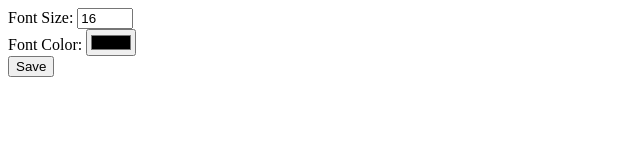
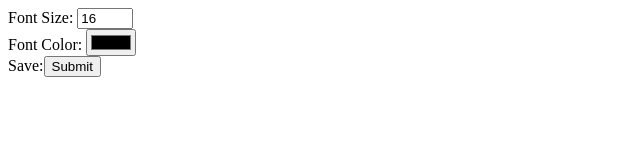
Before and after one commit to acciojob/preferred-cookie-MeghanaSubramanyam, a website: page main.html in a window 1280 px wide. Shown: the whole page, without its empty margins (0-640 px from the left). Drawn offline with Linux system fonts and the light colour scheme.

Commit message:
created a submission

```diff
--- a/main.html
+++ b/main.html
@@ -23,7 +23,7 @@
         <label for="fontcolor">Font Color:</label>
         <input type="color" id="fontcolor" name="fontcolor" value="#000000">
         <br>
-        <button type="submit">Save</button>
+        Save:<input type="submit">
     </form>
 
     <!-- Move the script here to ensure the DOM is loaded -->
```
